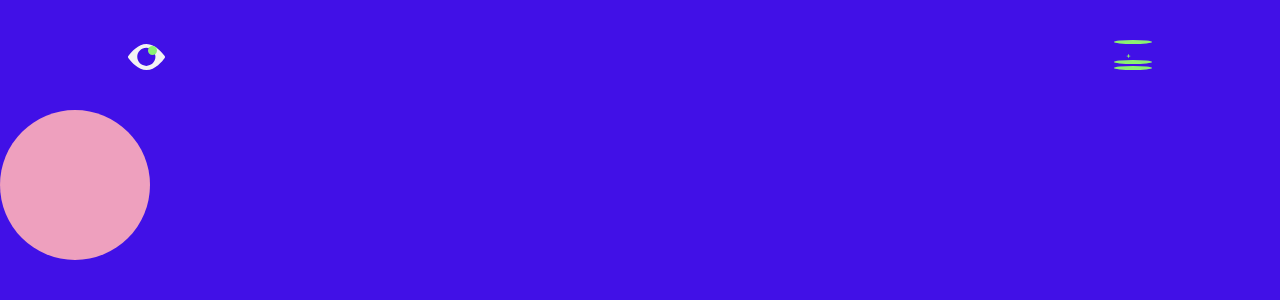
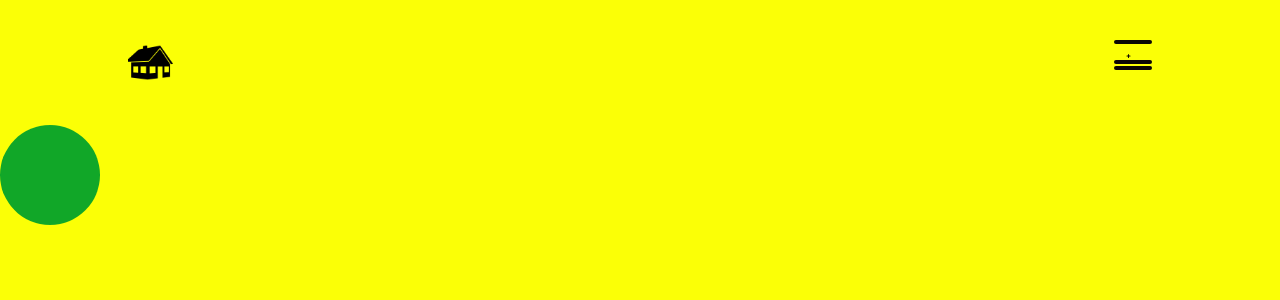
Before and after one commit to ssshashank/portfolioNew, a React (Vite) app: page / in a window 1280 px wide. Shown: the top 300 px of the page. Built offline with nearby package versions, Linux system fonts and the light colour scheme.

Commit message:
sidebar commit

```diff
--- a/index.html
+++ b/index.html
@@ -10,6 +10,16 @@
 		<link
 			href="https://fonts.googleapis.com/css2?family=Caveat:wght@400;500;600;700&display=swap"
 			rel="stylesheet" />
+		<link rel="preconnect" href="https://fonts.googleapis.com" />
+		<link rel="preconnect" href="https://fonts.gstatic.com" crossorigin />
+		<link
+			href="https://fonts.googleapis.com/css2?family=Caveat:wght@400;500;600;700&family=Ubuntu:ital,wght@0,300;0,400;0,500;1,300;1,400&display=swap"
+			rel="stylesheet" />
+		<link rel="preconnect" href="https://fonts.googleapis.com" />
+		<link rel="preconnect" href="https://fonts.gstatic.com" crossorigin />
+		<link
+			href="https://fonts.googleapis.com/css2?family=Caveat:wght@400;500;600;700&family=Inter:wght@100;200;300;400;500;600;700;800&family=Ubuntu:ital,wght@0,300;0,400;0,500;1,300;1,400&display=swap"
+			rel="stylesheet" />
 	</head>
 	<body>
 		<div id="root"></div>
--- a/src/App.css
+++ b/src/App.css
@@ -1,10 +1,16 @@
 .box {
-	width: 150px;
-	height: 150px;
+	width: 100px;
+	height: 100px;
 	border-radius: 50%;
-	background: var(--color-ternary);
+	background: var(--color-magento);
+	mix-blend-mode: exclusion;
+	/* position: fixed;
+	top: 0; */
 }
 
-/* .h1 {
-	font-size: 10rem;
-} */
+.cursorText {
+	flex: auto;
+	font-size: inherit;
+	pointer-events: none;
+	margin: auto;
+}
--- a/src/App.jsx
+++ b/src/App.jsx
@@ -1,4 +1,4 @@
-import { useRef } from "react";
+import { useEffect, useRef, useState } from "react";
 import "./App.css";
 import Layout from "./layout/layout";
 import { useFollowPointer } from "@hooks/useFollowPointer";
@@ -7,27 +7,34 @@ import { motion, spring } from "framer-motion";
 function App() {
 	const cursorRef = useRef(null);
 	const { x, y } = useFollowPointer(cursorRef);
+
 	return (
 		<div className='App'>
 			<Layout></Layout>
 			<motion.div
 				key='cursorAnimate'
 				ref={cursorRef}
-				initial={{ opacity: 0 }}
+				initial={{
+					opacity: 0,
+					display: "flex",
+					alignItems: "center",
+					justifyContent: "center",
+				}}
 				className='box'
 				animate={{
 					x,
 					y,
 					opacity: 1,
+					rotate: "90deg",
 					transition: {
-						// ease: "easeInOut",
-						damping: 3,
+						// duration: 1,
+						damping: 5,
+						mass: 0.5,
 						type: spring,
-						stiffness: 80,
+						bounce: 0.25,
 						restDelta: 0.001,
 					},
-				}}
-			/>
+				}}></motion.div>
 		</div>
 	);
 }
--- a/src/components/navbar/navbar.css
+++ b/src/components/navbar/navbar.css
@@ -23,7 +23,7 @@ nav .logo:hover:after {
 	transform: translateX(0);
 }
 
-nav .logo:after {
+/* nav .logo:after {
 	content: "Home";
 	position: absolute;
 	font-family: "Averta", sans-serif;
@@ -37,7 +37,7 @@ nav .logo:after {
 	transform: translateX(10px);
 	transition: transform 400ms cubic-bezier(0, 0.45, 0.15, 1),
 		opacity 400ms cubic-bezier(0, 0.45, 0.15, 1);
-}
+} */
 
 nav .content-nav {
 	display: flex;
@@ -85,7 +85,36 @@ nav .content-nav .social a svg {
 	align-self: center;
 	z-index: 20;
 }
+.overlay {
+	position: absolute;
+	top: 0;
+	margin-top: 35px;
 
+	height: 45px;
+	width: 45px;
+	opacity: 0;
+	transition: all 0.1s ease;
+}
+
+.logo:hover .overlay {
+	opacity: 1;
+	transition: 0.3s ease;
+}
+
+.logo:hover .homeIcon {
+	opacity: 0;
+	transition: all 0.5s ease;
+}
+
+.text {
+	color: var(--color-pulp);
+	font-size: var(--fontsize-strong);
+	position: absolute;
+	font-family: "Inter", sans-serif;
+	font-weight: 800;
+	margin-left: 5px;
+	transition: all 0.5s ease;
+}
 .hamburger {
 	z-index: 1;
 	border-radius: 5px;
@@ -103,9 +132,22 @@ nav .content-nav .social a svg {
 	justify-content: center;
 	align-self: center;
 	height: 4px;
-	background-color: var(--color-secondary);
+	background-color: var(--color-leather);
 	display: block;
-	border-radius: 50%;
+	border-radius: 5px;
+	transition: all 0.4s ease-in-out;
+	position: absolute;
+}
+.barUpdatedState {
+	padding: 0;
+	width: 38px;
+	display: flex;
+	justify-content: center;
+	align-self: center;
+	height: 4px;
+	background-color: var(--color-primary) !important;
+	display: block;
+	border-radius: 5px;
 	transition: all 0.4s ease-in-out;
 	position: absolute;
 }
--- a/src/components/navbar/navbar.jsx
+++ b/src/components/navbar/navbar.jsx
@@ -1,27 +1,38 @@
 import classNames from "classnames";
 import "./navbar.css";
-import { ReactComponent as HeadingIconSVG } from "@assets/svg/icon.svg";
 import Sidebar from "@components/sidebar/sidebar";
-import { motion, spring } from "framer-motion";
+import { motion } from "framer-motion";
 import { useState } from "react";
-
-const navClass = classNames(`nav  py-10 box-border z-0`);
-const checkBoxClass = classNames("checkbox4 hidden");
-const hamburgerClass = classNames("hamburger hamburger4");
-const bar1Class = classNames("bar bar1");
-const bar2Class = classNames("bar bar2");
-const bar3Class = classNames("bar bar3");
-const bar4Class = classNames("bar bar4");
-const bar5Class = classNames("bar bar5");
+import HomeImage from "@assets/images/house.png";
+import HomeSidebarImage from "@assets/images/homeSidebar.png";
 
 const Navbar = () => {
 	const [showSidebar, setSidebar] = useState(false);
+	const navClass = classNames(`nav  py-10 box-border z-0`);
+	const checkBoxClass = classNames("checkbox4 hidden");
+	const hamburgerClass = classNames("hamburger hamburger4");
+	const bar1Class = classNames(`bar bar1`);
+	const bar2Class = classNames(
+		showSidebar ? `barUpdatedState bar2` : "bar bar2"
+	);
+	const bar3Class = classNames(
+		showSidebar ? `barUpdatedState bar3` : "bar bar3"
+	);
+	const bar4Class = classNames("bar bar4");
+	const bar5Class = classNames("bar bar5");
 	return (
 		<div>
 			<nav className={navClass}>
 				<div className='logo'>
 					<a href='#'>
-						<HeadingIconSVG />
+						<motion.img
+							className='homeIcon'
+							src={!showSidebar ? HomeImage : HomeSidebarImage}
+							width={45}
+						/>
+						<span className='overlay'>
+							<span className='text'>S</span>
+						</span>
 					</a>
 				</div>
 
--- a/src/components/sidebar/sidebar.css
+++ b/src/components/sidebar/sidebar.css
@@ -10,10 +10,24 @@
 
 .aside1 {
 	height: 100vh;
-	background: var(--color-ternary);
+	background: var(--color-magento);
 }
 
 .aside2 {
 	height: 100vh;
-	background: var(--color-primaryDark);
+	background: var(--color-chambray);
 }
+.aside3 {
+	height: 100vh;
+	background: var(--color-leather);
+}
+
+.sidebar {
+	padding-top: 200px;
+	border: 2px solid red;
+	height: 100vh;
+}
+
+.sidebarBody {
+	display: block;
+}
--- a/src/components/sidebar/sidebar.jsx
+++ b/src/components/sidebar/sidebar.jsx
@@ -4,10 +4,10 @@ import { AnimatePresence, motion, useCycle } from "framer-motion";
 import { color } from "framer-motion";
 
 const links = [
-	// { name: "Home", to: "#", id: 1 },
-	// { name: "About", to: "#", id: 2 },
-	// { name: "Blog", to: "#", id: 3 },
-	// { name: "Contact", to: "#", id: 4 },
+	{ name: "Home", to: "#", id: 1 },
+	{ name: "About", to: "#", id: 2 },
+	{ name: "Blog", to: "#", id: 3 },
+	{ name: "Contact", to: "#", id: 4 },
 ];
 
 const itemVariants = {
@@ -33,8 +33,9 @@ const sideVariants = {
 };
 
 const aside = [
-	{ id: 1, label: "Aside1", class: "aside1", delay: ".6", delayStart: "0.9" },
-	{ id: 2, label: "Aside2", class: "aside2", delay: ".4", delayStart: "1.1" },
+	{ id: 1, label: "Aside1", class: "aside1", delay: ".7", delayStart: "0.3" },
+	{ id: 2, label: "Aside2", class: "aside2", delay: ".5", delayStart: "0.5" },
+	{ id: 3, label: "Aside3", class: "aside3", delay: ".3", delayStart: "0.7" },
 ];
 
 const Sidebar = ({ showSidebar }) => {
@@ -68,7 +69,9 @@ const Sidebar = ({ showSidebar }) => {
 								initial='closed'
 								animate='open'
 								exit='closed'
-								variants={sideVariants}>
+								variants={sideVariants}
+								className='sidebar'>
+								<div className='sidebarBody'>
 									{links.map(({ name, to, id }) => (
 										<motion.a
 											key={id}
@@ -78,6 +81,7 @@ const Sidebar = ({ showSidebar }) => {
 											{name}
 										</motion.a>
 									))}
+								</div>
 							</motion.div>
 						)}
 					</motion.aside>
--- a/src/index.css
+++ b/src/index.css
@@ -3,9 +3,10 @@
 @tailwind utilities;
 
 :root {
-	--color-primary: #4110e7;
+	--color-primary: #fbff06;
 	--color-ternary: #eea0be;
 	--color-secondary: #8bf172;
+	--color-magento: #f25824;
 	--color-primaryDark: #110525;
 	--color-purity: #fff;
 	--color-dark: #000;
@@ -15,6 +16,10 @@
 	--color-raven: #050301;
 	--color-leather: #0b0705;
 	--color-pulp: #f7edc9;
+	--color-AthsSpecial: #ebe5cd;
+	--color-rangitoto: #363f2c;
+	--color-naturalGrey: #969285;
+	--color-chambray: #3b618c;
 	--fontsize-strong: 40px;
 	--fontsize-tough: 32px;
 	--fontsize-pearl: 28px;
@@ -33,6 +38,9 @@
 	-moz-osx-font-smoothing: grayscale;
 	-webkit-text-size-adjust: 100%;
 	/* overflow-x: hidden; */
+	font-family: "Caveat", cursive;
+	font-family: "Inter", sans-serif;
+	font-family: "Ubuntu", sans-serif;
 }
 body {
 	background: var(--color-primary);
--- a/src/layout/layout.jsx
+++ b/src/layout/layout.jsx
@@ -6,7 +6,6 @@ const Layout = ({ children }) => {
 	return (
 		<div>
 			<Navbar />
-
 			{children}
 			{/* <Footer /> */}
 		</div>
```
Also changed, not shown: src/assets/images/homeSidebar.png (added), src/assets/images/house.png (added). Lines whose indentation alone changed are shown as unchanged.
